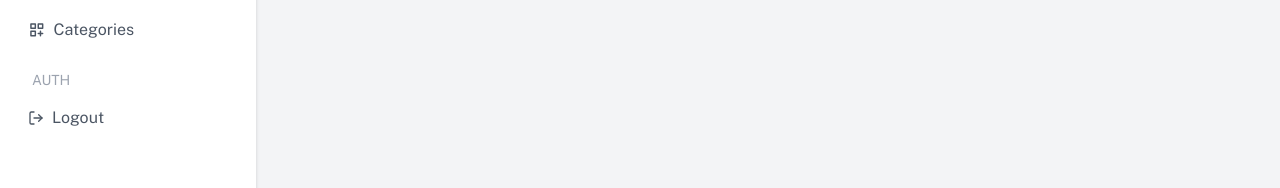
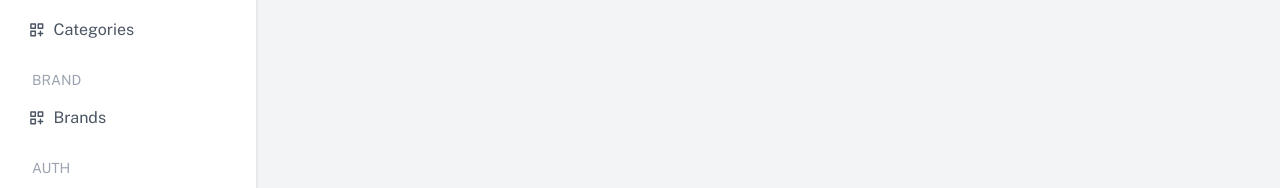
Before and after one commit to abhaseeb200/awesome-store-admin, a React (Vite) app: page / in a window 1280 px wide. Shown: the part 334-522 px from the top of the page. Built offline with nearby package versions, Linux system fonts and the light colour scheme; no server answers; sample sign-in values are in the browser's storage.

Commit message:
Add brand page to sidebar

```diff
--- a/src/components/sidebar/index.jsx
+++ b/src/components/sidebar/index.jsx
@@ -1,4 +1,5 @@
 import { Transition } from "@headlessui/react";
+import { toast } from "react-toastify";
 import { Fragment } from "react";
 import { useNavigate } from "react-router";
 import { Link } from "react-router-dom";
@@ -69,8 +70,8 @@ const SidebarContent = ({ handleSidebar }) => {
   const handleLogout = async () => {
     queryClient.setQueryData('auth', null);
     localStorage.removeItem('auth');
+    navigate("/login", { replace: true });
     toast.success("Logout successfully!");
-    navigate("/login", { replace: true });
   };
 
   return (
@@ -122,6 +123,16 @@ const SidebarContent = ({ handleSidebar }) => {
         />
 
         <div className="text-gray-400 uppercase text-sm mt-5 mb-2 px-4">
+          brand
+        </div>
+        <NavbarLink
+          to="/brands"
+          title="Brands"
+          icon={<TbCategoryPlus size="1.1rem" />}
+          handleSidebar={handleSidebar}
+        />
+
+        <div className="text-gray-400 uppercase text-sm mt-5 mb-2 px-4">
           auth
         </div>
         <div
```
